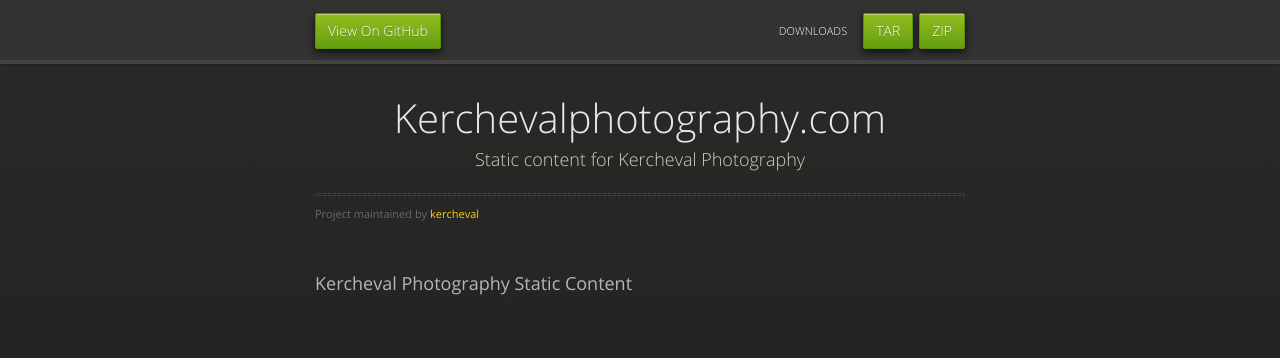
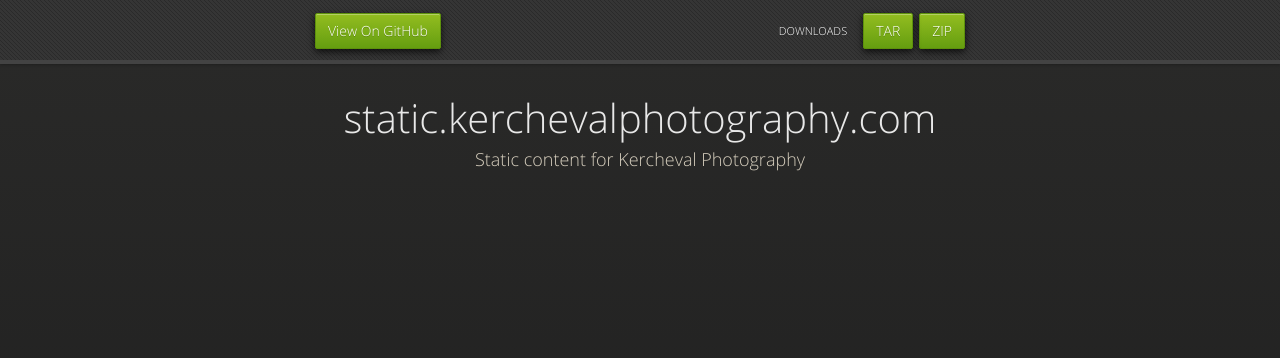
Before and after one commit to kercheval/kerchevalphotography.com, a plain HTML site: page index.html in a window 1280 px wide. Drawn offline with nearby package versions, Linux system fonts and the light colour scheme.

Commit message:
Minor modification to page

```diff
--- a/index.html
+++ b/index.html
@@ -31,15 +31,9 @@
 
       <section>
         <div id="title">
-          <h1>Kerchevalphotography.com</h1>
+          <h1>static.kerchevalphotography.com</h1>
           <p>Static content for Kercheval Photography</p>
-          <hr>
-          <span class="credits left">Project maintained by <a href="https://github.com/kercheval">kercheval</a></span>
         </div>
-
-        <h3>Kercheval Photography Static Content</h3>
-      </section>
-
     </div>
     <!--[if !IE]><script>fixScale(document);</script><![endif]-->
 
```
